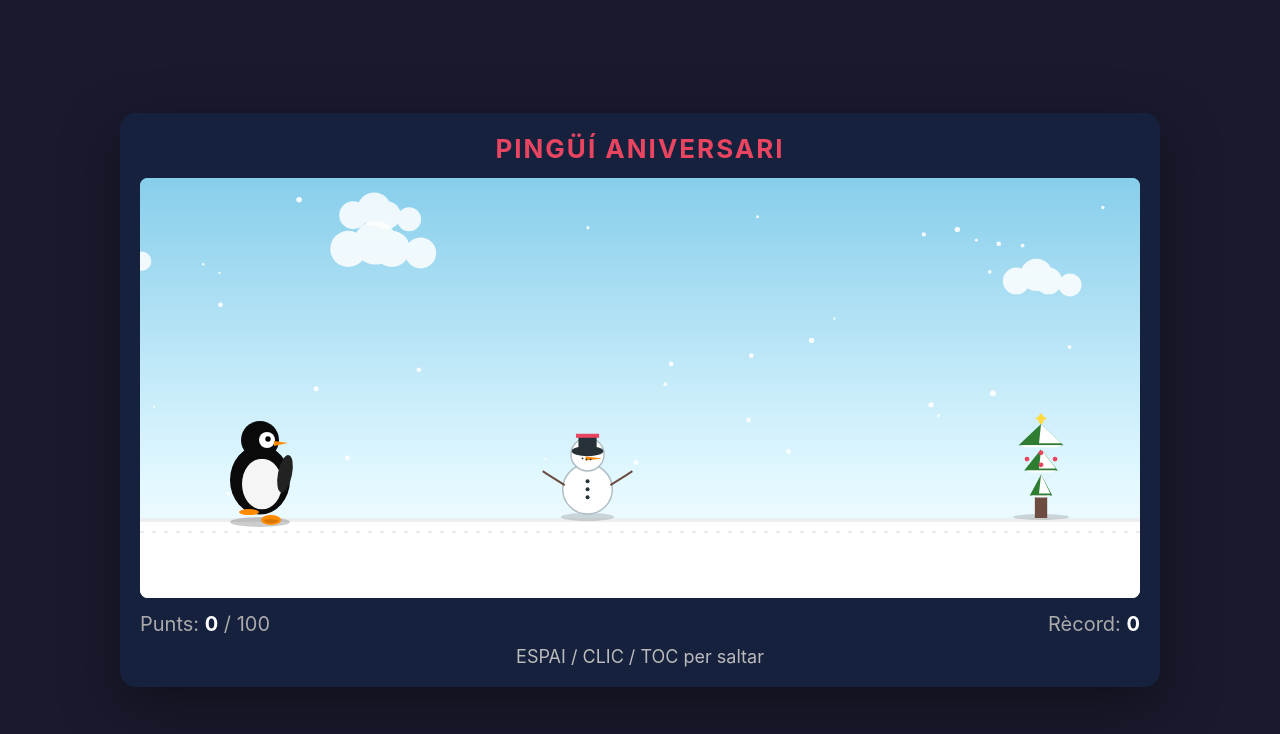
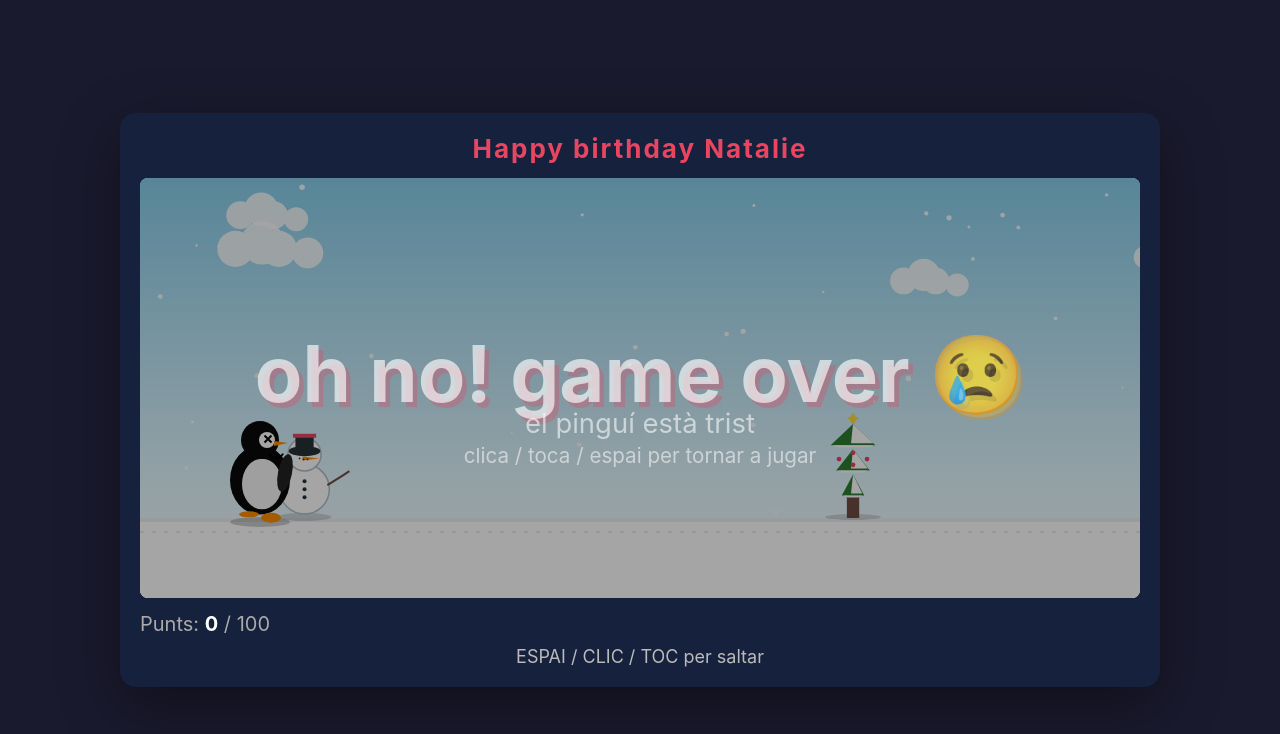
Before and after one commit to marcelsafont/happy-birthday, a plain HTML site: page index.html in a window 1280 px wide. Drawn offline with Linux system fonts and the light colour scheme.

Commit message:
slow and fixes

```diff
--- a/index.html
+++ b/index.html
@@ -2,7 +2,7 @@
 <html lang="en">
 <head>
 <meta charset="UTF-8">
-<title>Pingüí Aniversari</title>
+<title>Happy birthday Natalie</title>
 <style>
   * { box-sizing: border-box; margin: 0; padding: 0; }
   html, body {
@@ -57,11 +57,10 @@
 <body>
 <div class="wrap">
   <div class="game-card">
-    <h1>PINGÜÍ ANIVERSARI</h1>
+    <h1>Happy birthday Natalie</h1>
     <canvas id="game" width="1000" height="420"></canvas>
     <div class="hud">
       <span>Punts: <b id="score">0</b> / <span id="goal">100</span></span>
-      <span>Rècord: <b id="best">0</b></span>
     </div>
     <div class="hint">ESPAI / CLIC / TOC per saltar</div>
   </div>
@@ -72,7 +71,6 @@
   const canvas = document.getElementById('game');
   const ctx = canvas.getContext('2d');
   const scoreEl = document.getElementById('score');
-  const bestEl = document.getElementById('best');
   const W = canvas.width;
   const H = canvas.height;
 
@@ -89,7 +87,6 @@
   let clouds;
   let snowflakes;
   let score;
-  let best = Number(localStorage.getItem('penguin-best') || 0);
   let speed;
   let frame;
   let running;
@@ -97,15 +94,13 @@
   let wonByScore;
   let messageAlpha;
 
-  bestEl.textContent = best;
-
   function reset() {
     penguin = { x: 90, y: GROUND_Y, vy: 0, w: 60, h: 76, jumpCount: 0, runPhase: 0 };
     obstacles = [];
     clouds = [];
     snowflakes = [];
     score = 0;
-    speed = 3.5;
+    speed = 5;
     frame = 0;
     running = true;
     finished = false;
@@ -576,9 +571,9 @@
     penguin.runPhase += 0.35;
 
     const last = obstacles[obstacles.length - 1];
-    const minGap = 240;
+    const minGap = 210;
     const farEnough = !last || last.x < W - minGap;
-    if (frame % Math.max(85, 130 - score / 3) === 0 && farEnough) spawnObstacle();
+    if (frame % Math.max(70, 110 - score / 3) === 0 && farEnough) spawnObstacle();
 
     for (const o of obstacles) o.x -= speed;
     while (obstacles.length && obstacles[0].x + obstacles[0].w < -20) {
@@ -598,7 +593,7 @@
       if (s.x < -5) s.x = W;
     }
 
-    speed = 3.5 + score / 150;
+    speed = 5 + score / 120;
     scoreEl.textContent = score;
 
     // win: reach WIN_SCORE
@@ -620,11 +615,6 @@
       }
     }
 
-    if (finished && score > best) {
-      best = score;
-      localStorage.setItem('penguin-best', best);
-      bestEl.textContent = best;
-    }
   }
 
   function loop() {
```
